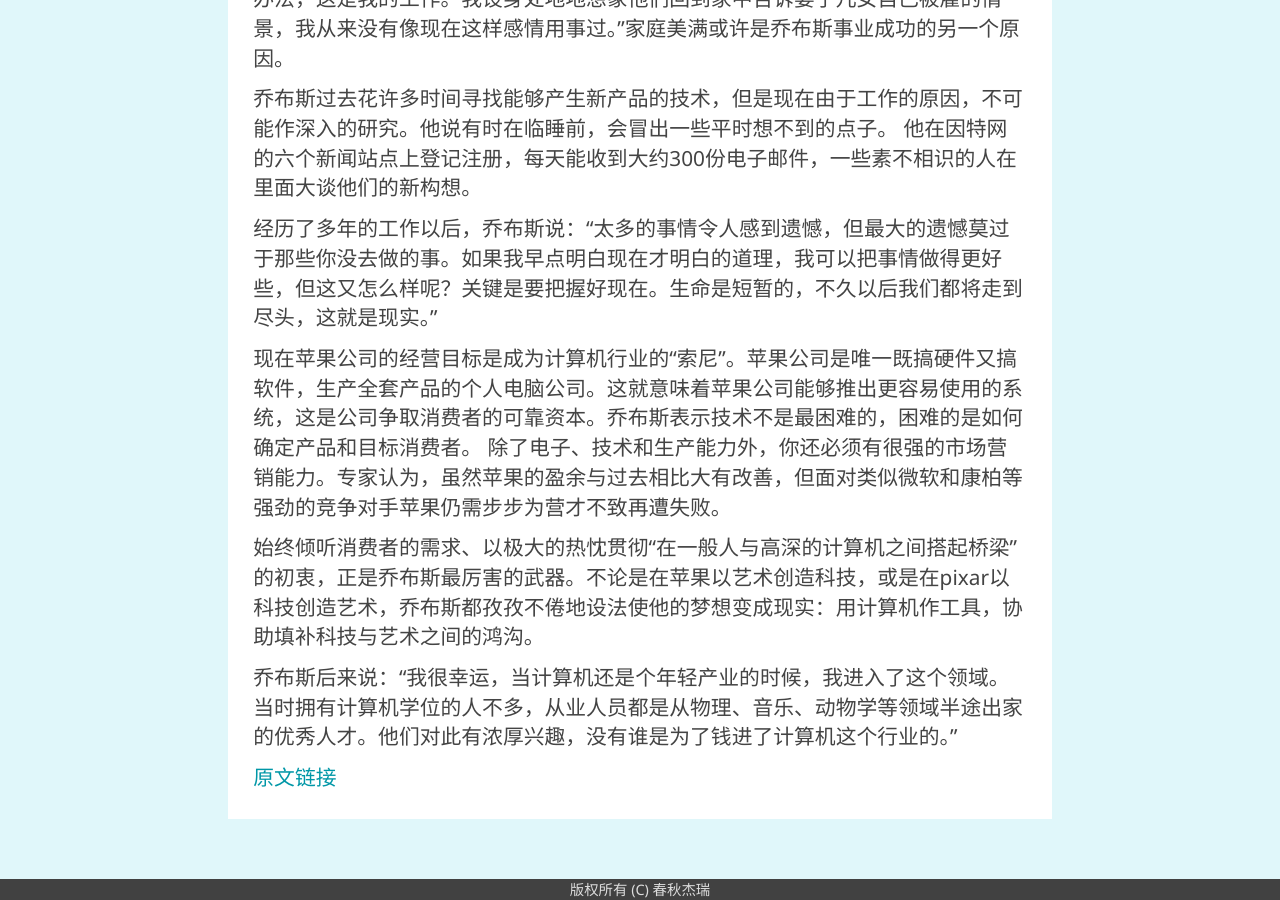
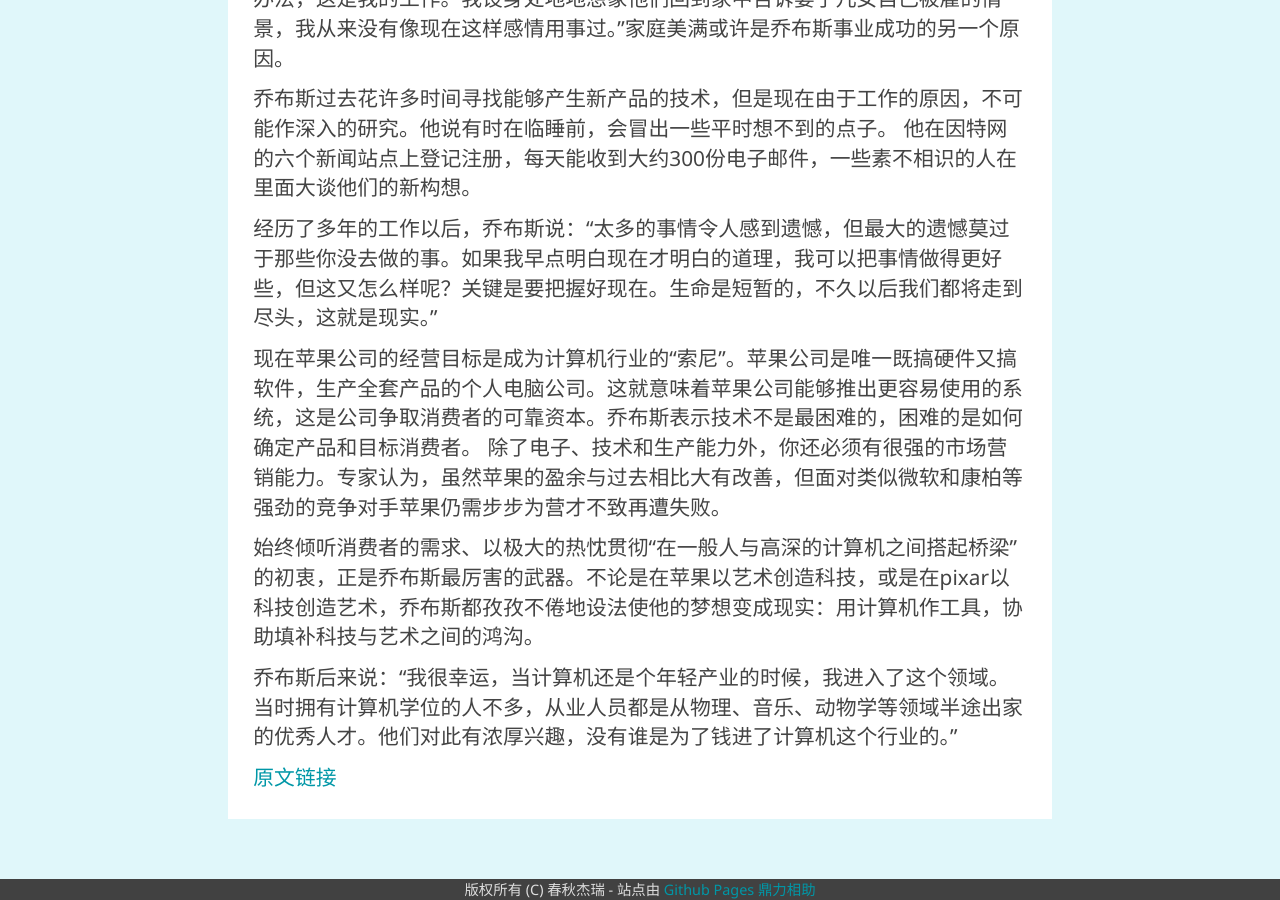
Before and after one commit to JerryChin/jerrychin.github.io, a Jekyll site: the page built from index.html, in a window 1280 px wide and 900 px high, scrolled down 5146 px. Built offline with Jekyll 4.4.1, drawn with Linux system fonts in a browser that asks for light colours; nearby versions of some CDN libraries.

Commit message:
fix broken links and add credit.

```diff
--- a/_includes/footer.html
+++ b/_includes/footer.html
@@ -1,7 +1,7 @@
 <footer class="footer-wrap">
     <div class="container-fluid">
         <div class="row">
-            <div class="col-md-12"><div class="text-center">版权所有 (C) 春秋杰瑞</div></div>
+            <div class="col-md-12"><div class="text-center">版权所有 (C) 春秋杰瑞 - 站点由 <a href="https://pages.github.com/">Github Pages 鼎力相助</a></div></div>
         </div>
     </div>
 </footer>
--- a/_layouts/post.html
+++ b/_layouts/post.html
@@ -14,7 +14,7 @@
                         <h2>{{ page.title }}</h2>
                         <ul class="list-inline article-meta">
                             <li><span class="publish-date">发布于 {{ page.date | date: "%Y年%-m月%-d日"}}</span></li>
-                            <li><span>所属主题 &nbsp;<a href="#" class="tag">#{{ page.tags[0] }}</a></span></li>
+                            <li><span>所属主题 &nbsp;<a href="/pages/tags.html" class="tag">#{{ page.tags[0] }}</a></span></li>
                         </ul>
 
                     </header>
--- a/index.html
+++ b/index.html
@@ -17,7 +17,7 @@
 	                        <h1><a href="{{ post.url }}">{{ post.title }}</a></h1>
 	                        <ul class="list-inline article-meta">
 	                            <li><span class="publish-date">发布于 {{ post.date | date: "%Y年%-m月%-d日"}}</span></li>
-	                            <li><span>所属主题 &nbsp;<a href="#" class="tag">#{{ post.tags[0] }}</a></span></li>
+	                            <li><span>所属主题 &nbsp;<a href="/pages/tags.html" class="tag">#{{ post.tags[0] }}</a></span></li>
 	                        </ul>
 
 	                    </header>
```
